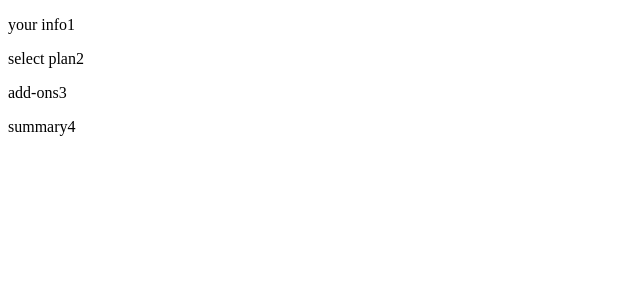
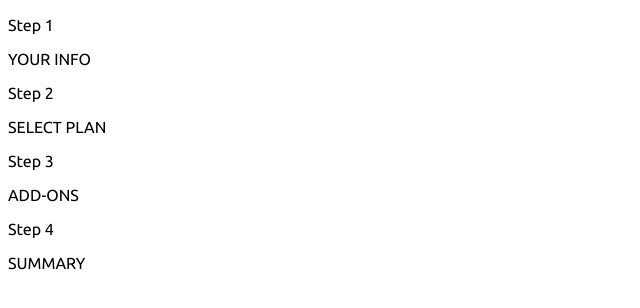
Before and after one commit to calebsg225/FM-multi-step-form, a React (Create React App) app: page / in a window 1280 px wide. Shown: the top 308 px of the page, without its empty margins (0-640 px from the left). Built offline with nearby package versions, Linux system fonts and the light colour scheme; the HTML template or start-up script is replaced by a standard one.

Commit message:
create component files, add structure

```diff
--- a/src/App.tsx
+++ b/src/App.tsx
@@ -1,10 +1,17 @@
 import NavBar from "./components/Navigation/NavBar";
+import Footer from "./components/Footer/Footer";
+import Form from "./components/Form/Form";
 
 function App() {
   return (
     <div className="App">
-
-      <NavBar />
+      <main className="main-container">
+        <NavBar />
+        <div className="form-interaction-container">
+          <Form />
+          <Footer />
+        </div>
+      </main>
     </div>
   );
 }
--- /dev/null
+++ b/src/components/Footer/Footer.tsx
@@ -0,0 +1,7 @@
+const Footer = () => {
+  return (
+    <footer></footer>
+  )
+}
+
+export default Footer;
--- /dev/null
+++ b/src/components/Form/Form.tsx
@@ -0,0 +1,7 @@
+const Form = () => {
+  return (
+    <section></section>
+  )
+}
+
+export default Form;
--- a/src/components/Navigation/NavBar.tsx
+++ b/src/components/Navigation/NavBar.tsx
@@ -1,13 +1,13 @@
-import NavbarItem from "./NavbarItem"
+import NavbarItem from "./NavbarItem";
 
 const NavBar = () => {
 
   const navItemNames = ["your info", "select plan", "add-ons", "summary"];
 
   return (
-    <div className="top-navigation">
+    <section className="top-navigation">
       {navItemNames.map((label, index) => <NavbarItem label={label} order={index+1}/> )}
-    </div>
+    </section>
   )
 }
 
--- a/src/components/Navigation/NavbarItem.tsx
+++ b/src/components/Navigation/NavbarItem.tsx
@@ -6,7 +6,11 @@ interface NavbarItemProps {
 const NavbarItem = ({label, order}: NavbarItemProps) => {
   return (
     <div className="NavbarItem">
-      <p>{label}{order}</p>
+      <div className="navItemIcon"></div>
+      <div className="navItemText">
+        <p>Step {order}</p>
+        <p>{label.toUpperCase()}</p>
+      </div>
     </div>
   )
 }
--- a/src/index.css
+++ b/src/index.css
@@ -1,3 +1,10 @@
 @import url("https://fonts.googleapis.com/css2?family=Ubuntu:wght@400;500;700&display=swap");
+.App {
+  font-family: "Ubuntu";
+}
+
+p {
+  font-size: 16px;
+}
 
 /*# sourceMappingURL=index.css.map */
--- a/src/sass/_app.scss
+++ b/src/sass/_app.scss
@@ -0,0 +1,7 @@
+.App {
+  font-family: $font_family;
+}
+
+p {
+  font-size: $paragraph_font_size;
+}
--- a/src/sass/index.scss
+++ b/src/sass/index.scss
@@ -6,3 +6,5 @@
 
 // components
 @import "navbar";
+@import "form";
+@import "footer";
```
Also changed, not shown: src/sass/_footer.scss (added), src/sass/_form.scss (added), 1 other file (tests, documents, lock files or other folders).
